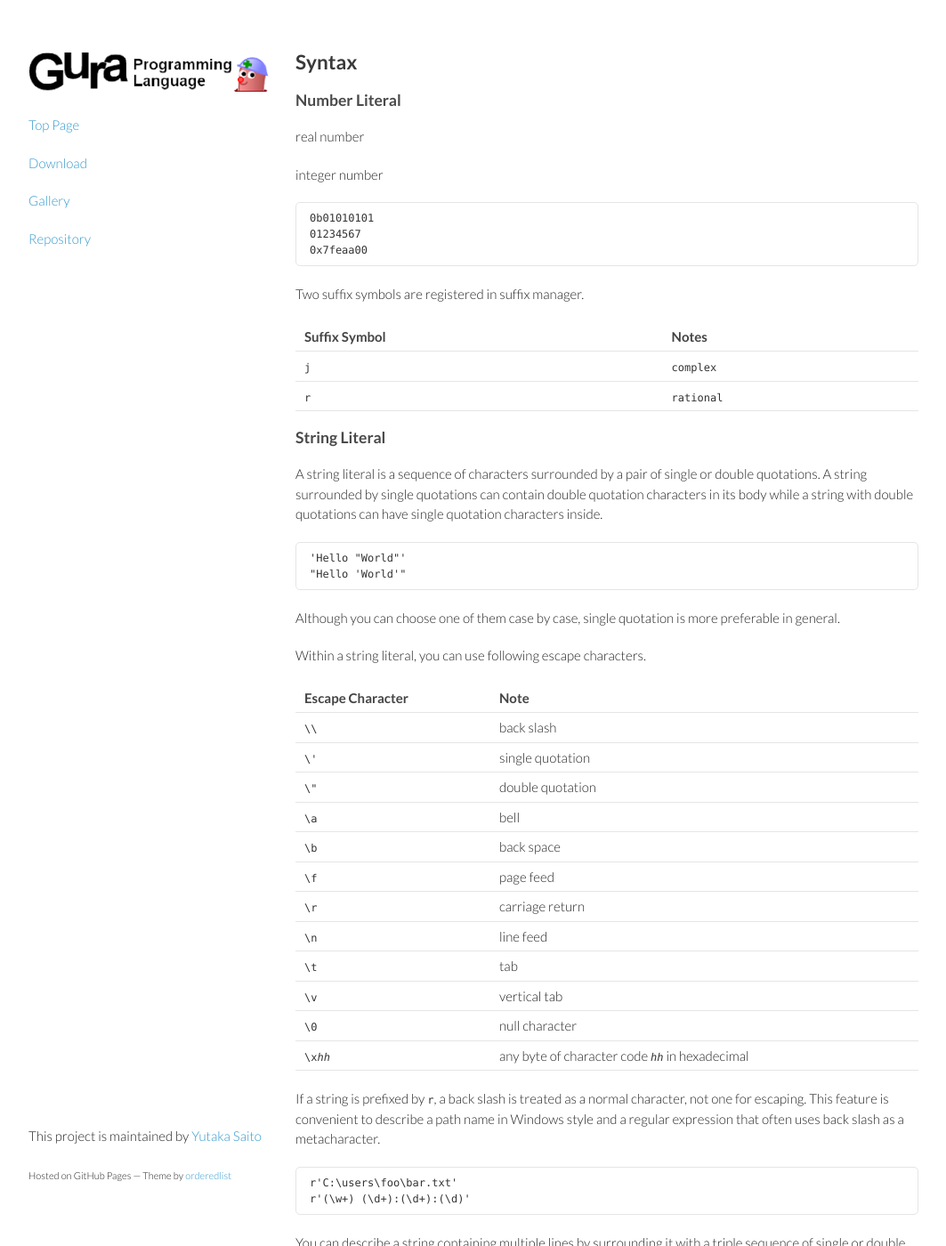
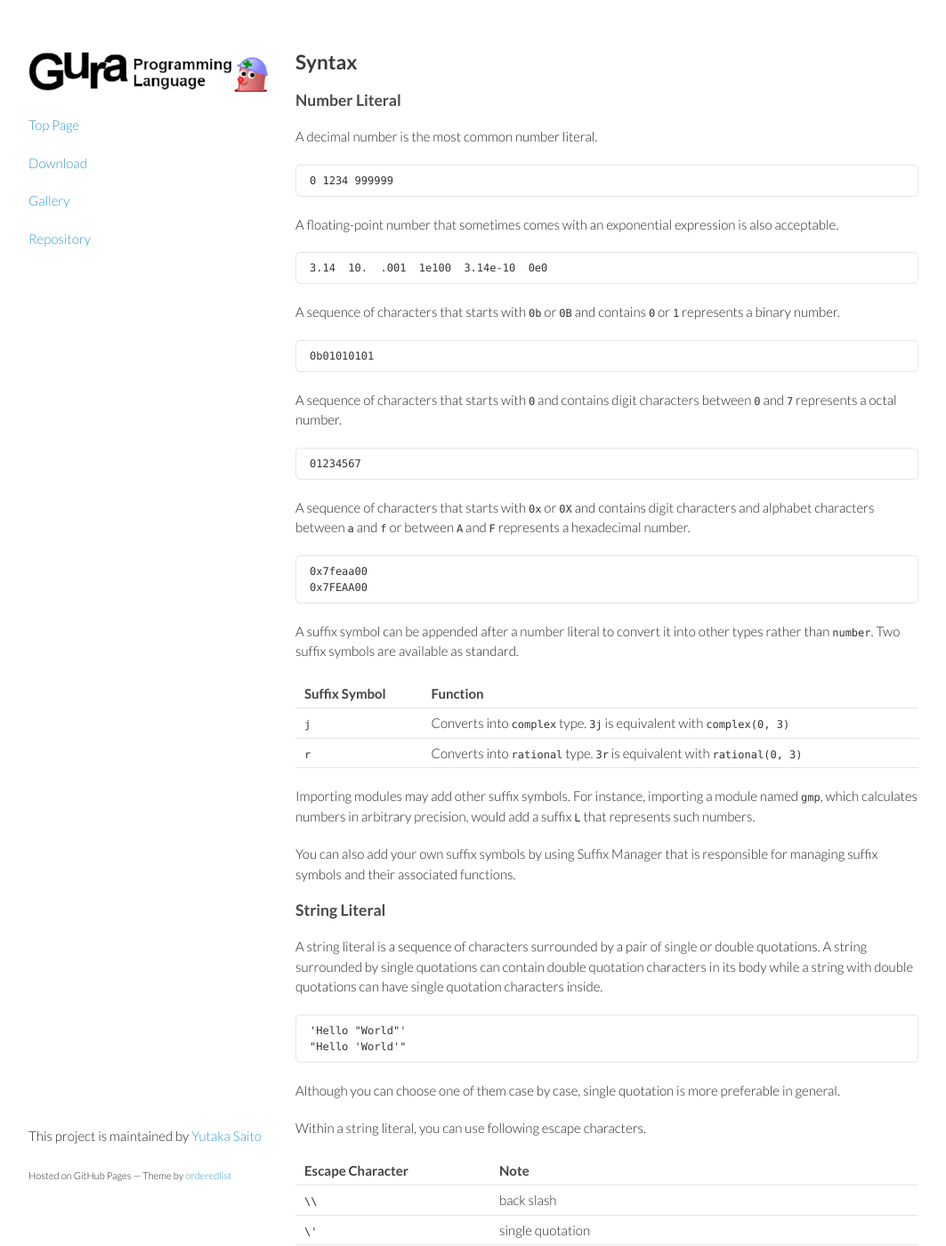
Before and after one commit to rudidude86/gura-lang.github.io, a Jekyll site: the page built from documents/Syntax.md, in a window 1280 px wide and 1400 px high. Shown: the whole window at 89% size, without its empty margins (108-1171 px from the left). Built offline with Jekyll 4.4.1, drawn with Linux system fonts in a browser that asks for light colours; Markdown is read by kramdown in place of the engine named in the settings.

Commit message:
updated Syntax section

```diff
--- a/documents/Syntax.md
+++ b/documents/Syntax.md
@@ -9,21 +9,49 @@ title: Syntax
 
 ### Number Literal
 
-real number
+A decimal number is the most common number literal.
 
-integer number
+    0 1234 999999
+
+A floating-point number that sometimes comes with an exponential expression is also acceptable.
+
+    3.14  10.  .001  1e100  3.14e-10  0e0
+
+A sequence of characters that starts with `0b` or `0B` and contains `0` or `1`
+represents a binary number.
 
     0b01010101
+
+A sequence of characters that starts with `0` and contains digit characters between `0` and `7`
+represents a octal number.
+
     01234567
+
+A sequence of characters that starts with `0x` or `0X` and contains digit characters and
+alphabet characters between `a` and `f` or between `A` and `F`
+represents a hexadecimal number.
+
     0x7feaa00
+    0x7FEAA00
 
-Two suffix symbols are registered in suffix manager.
+A suffix symbol can be appended after a number literal
+to convert it into other types rather than `number`.
+Two suffix symbols are available as standard.
 
 <table>
-<tr><th>Suffix Symbol</th><th>Notes</th></tr>
-<tr><td><code>j</code></td><td><code>complex</code></td></tr>
-<tr><td><code>r</code></td><td><code>rational</code></td></tr>
+<tr><th>Suffix Symbol</th><th>Function</th></tr>
+<tr><td><code>j</code></td><td>Converts into <code>complex</code> type.
+<code>3j</code> is equivalent with <code>complex(0, 3)</code></td></tr>
+<tr><td><code>r</code></td><td>Converts into <code>rational</code> type.
+<code>3r</code> is equivalent with <code>rational(0, 3)</code></td></tr>
 </table>
+
+Importing modules may add other suffix symbols.
+For instance, importing a module named `gmp`, which calculates numbers in arbitrary precision,
+would add a suffix `L` that represents such numbers.
+
+You can also add your own suffix symbols by using Suffix Manager
+that is responsible for managing suffix symbols and their associated functions.
 
 
 ### String Literal
```
